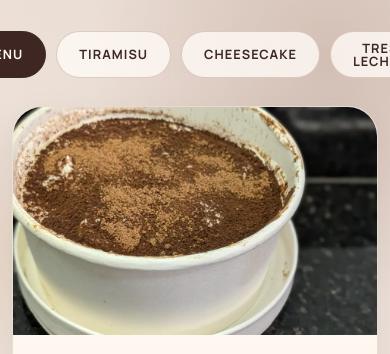
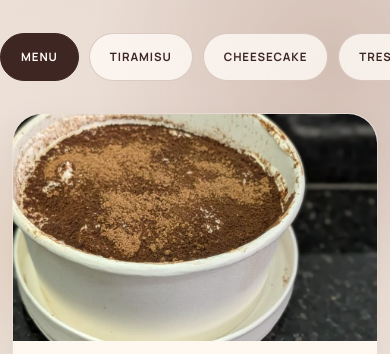
Before and after one commit to Karun082/temptation-website, a website: page menu.html in a window 390 px wide. Shown: the part 319-673 px from the top of the page. Drawn offline with Linux system fonts and the light colour scheme.

```diff
--- a/styles.css
+++ b/styles.css
@@ -2141,6 +2141,36 @@
     background: #faf6f0;
   }
 
+  .menu-filters {
+    display: flex;
+    justify-content: flex-start;
+    width: calc(100% + 24px);
+    margin: 26px -12px 24px;
+    padding: 2px 12px 8px;
+    gap: 10px;
+    overflow-x: auto;
+    overscroll-behavior-x: contain;
+    scroll-snap-type: x mandatory;
+    scrollbar-width: none;
+    -webkit-overflow-scrolling: touch;
+  }
+
+  .menu-filters::-webkit-scrollbar {
+    display: none;
+  }
+
+  .menu-filter {
+    display: flex;
+    align-items: center;
+    justify-content: center;
+    flex: 0 0 auto;
+    min-height: 48px;
+    padding: 10px 20px;
+    font-size: 0.72rem;
+    white-space: nowrap;
+    scroll-snap-align: start;
+  }
+
   .values-band {
     grid-template-columns: repeat(2, minmax(0, 1fr));
     gap: 10px;
```
